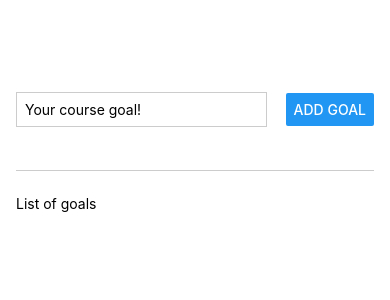
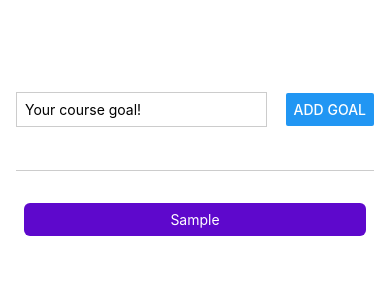
Before and after one commit to WagnerGauer/react-native-the-practical-guide-maximilian-schwarzmuller, a React Native app: screen / in a window 390 px wide. Both pictures are taken after typing "Sample" into the empty fields and a click on the button "ADD GOAL". Shown: the top 300 px of the page. Built offline with nearby package versions, Linux system fonts and the light colour scheme.

Commit message:
Use FlatList to display list items, create ListeItems component

```diff
--- a/App.js
+++ b/App.js
@@ -1,31 +1,48 @@
-import { Button, StyleSheet, Text, TextInput, View } from 'react-native';
-import { useState } from 'react';
+import { Button, StyleSheet, TextInput, View, FlatList } from "react-native";
+import { useState } from "react";
+import GoalItem from "./components/GoalItem";
 
 export default function App() {
-  const [goalInput, setGoalInput] = useState("")
-  const [goals, setGoals] = useState([])
+  const [goalInput, setGoalInput] = useState("");
+  const [goals, setGoals] = useState([]);
 
   function goalInputHandler(input) {
-    setGoalInput(input)
-    console.log(input)
+    setGoalInput({ text: input, id: Math.random() });
+    console.log(input);
   }
 
   function addGoalHandler() {
-    setGoals([...goals, goalInput])
-    setGoalInput("")
+    if (goalInput === "") {
+      return;
+    }
+    setGoals([...goals, goalInput]);
+    setGoalInput("");
   }
 
-  console.log(goals)
-
+  console.log(goals);
 
   return (
     <View style={styles.appContainer}>
-      <View style = {styles.inputContainer}>
-        <TextInput style = {styles.textInput} placeholder='Your course goal!' onChangeText={goalInputHandler} value={goalInput}/>
-        <Button onPress={addGoalHandler}  title = "Add Goal"/>
+      <View style={styles.inputContainer}>
+        <TextInput
+          style={styles.textInput}
+          placeholder="Your course goal!"
+          onChangeText={goalInputHandler}
+          value={goalInput}
+        />
+        <Button onPress={addGoalHandler} title="Add Goal" />
       </View>
       <View style={styles.goalsCotainer}>
-        <Text >List of goals</Text>
+        <FlatList
+          data={goals}
+          keyExtractor={(item, index) => {
+            return item.id;
+          }}
+          renderItem={(itemData) => {
+            return <GoalItem text={itemData.item.text} />;
+          }}
+          alwaysBounceVertical={false}
+        />
       </View>
     </View>
   );
@@ -35,7 +52,7 @@ const styles = StyleSheet.create({
   appContainer: {
     padding: 50,
     paddingHorizontal: 16,
-    flex: 1
+    flex: 1,
   },
   inputContainer: {
     flex: 1,
@@ -44,16 +61,16 @@ const styles = StyleSheet.create({
     alignItems: "center",
     marginBottom: 24,
     borderBottomWidth: 1,
-    borderBottomColor: "#cccccc"
+    borderBottomColor: "#cccccc",
   },
   textInput: {
     borderWidth: 1,
     borderColor: "#cccccc",
     width: "70%",
     marginRight: 8,
-    padding: 8
+    padding: 8,
   },
   goalsCotainer: {
-    flex: 5
-  }
+    flex: 5,
+  },
 });
--- /dev/null
+++ b/components/GoalItem.js
@@ -0,0 +1,23 @@
+import { StyleSheet, Text, View } from "react-native";
+import React from "react";
+
+export default function GoalItem({ text }) {
+  return (
+    <View style={styles.goalItem}>
+      <Text style={styles.goalText}>{text}</Text>
+    </View>
+  );
+}
+
+const styles = StyleSheet.create({
+  goalItem: {
+    margin: 8,
+    padding: 8,
+    borderRadius: 6,
+    backgroundColor: "#5e08cc",
+    alignItems: "center",
+  },
+  goalText: {
+    color: "white",
+  },
+});
```
Also changed, not shown: components/GoalInput.js (added).
